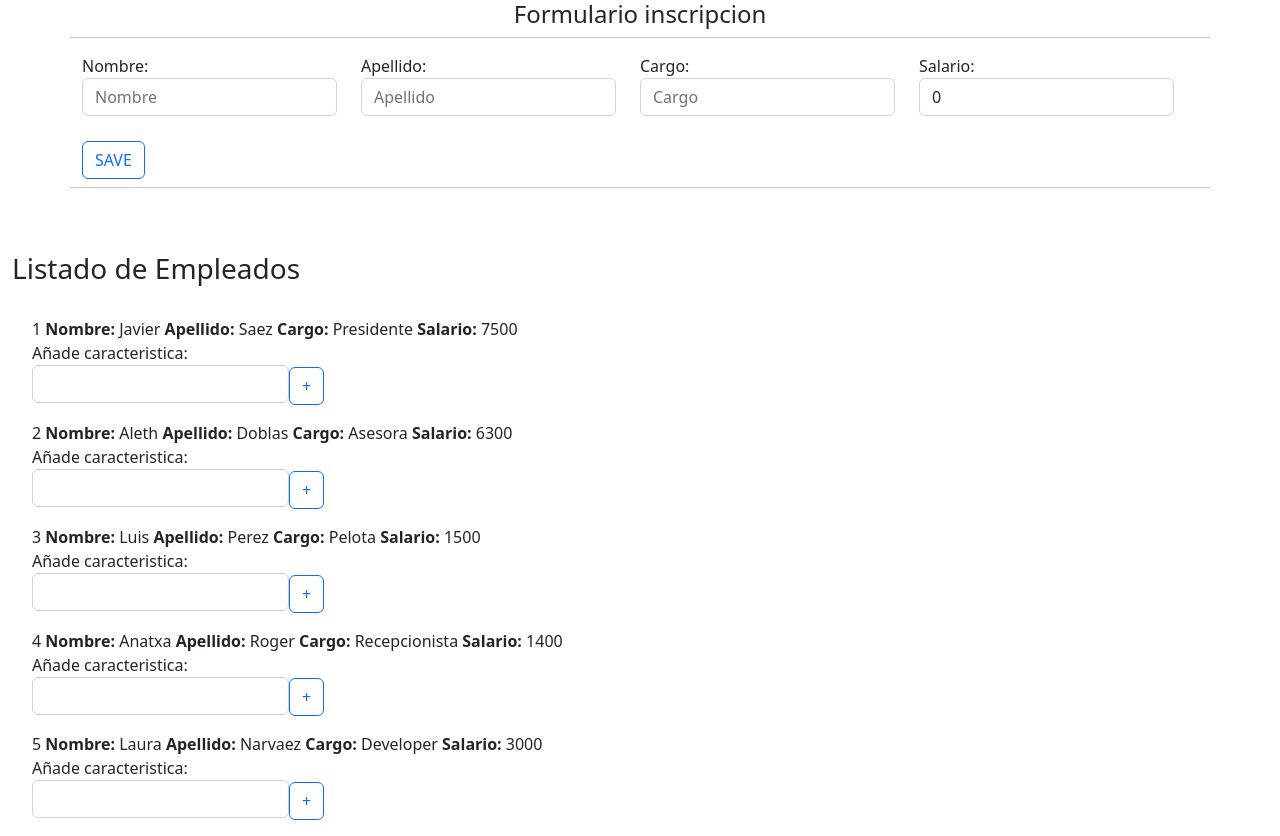
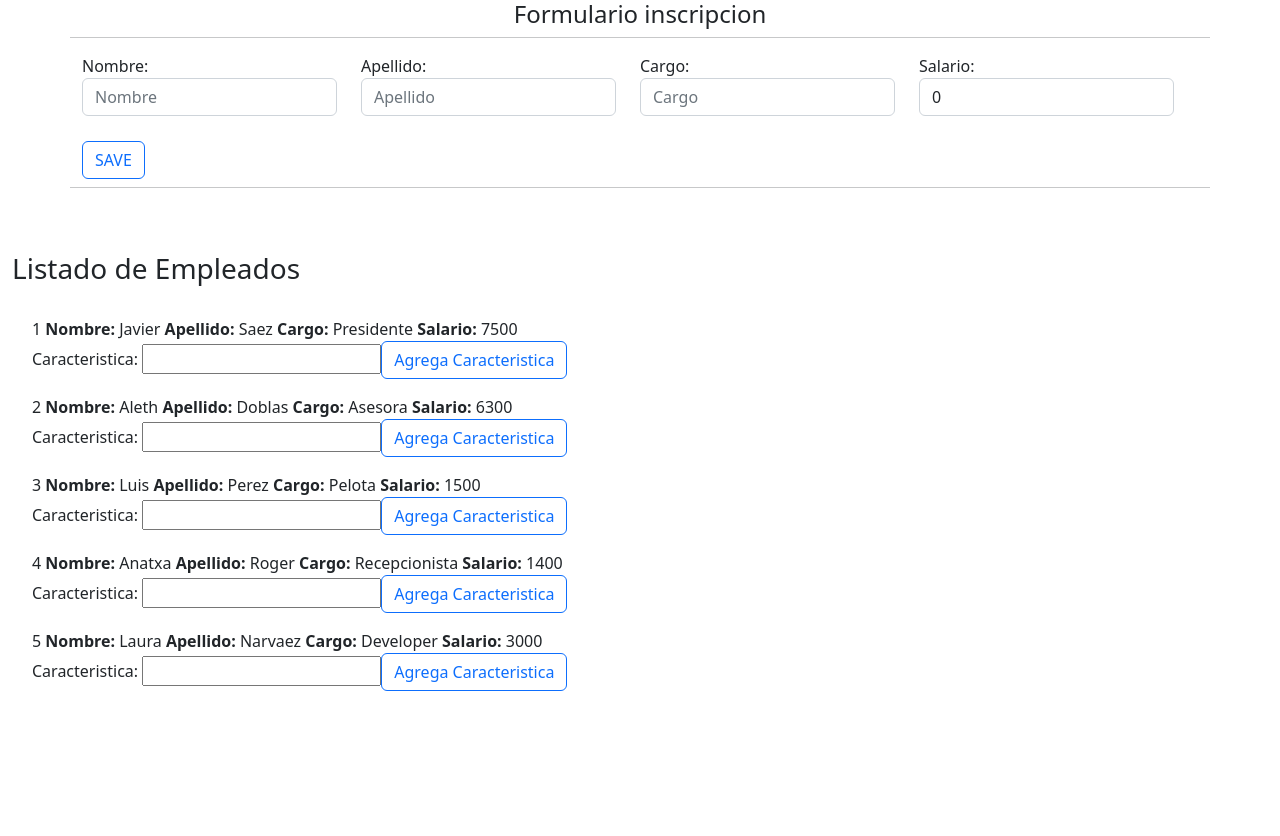
Before and after one commit to JavierSaezGarcia/ng-app-empleados, an Angular app: page / in a window 1280 px wide. After the commit the page ends 800 px from the top, so only its background shows below. Built offline with nearby package versions, Linux system fonts and the light colour scheme.

Commit message:
servicios 1

```diff
--- a/src/app/app.component.ts
+++ b/src/app/app.component.ts
@@ -1,5 +1,6 @@
 import { Component } from '@angular/core';
 import { Empleado } from './empleado.model';
+import { ServicioEmpleadosService } from './servicio-empleados.service';
 
 @Component({
   selector: 'app-root',
@@ -9,6 +10,8 @@ import { Empleado } from './empleado.model';
 export class AppComponent {
   titulo = 'Listado de Empleados';
   formulario = 'Formulario inscripcion';
+
+  constructor(private miServicio:ServicioEmpleadosService){}
 
   empleados:Empleado[] = [
     new Empleado("Javier","Saez","Presidente",7500),
@@ -21,6 +24,7 @@ export class AppComponent {
 
   agregarEmpleado(){
     let miEmpleado= new Empleado(this.cuadroNombre, this.cuadroApellido, this.cuadroCargo, this.cuadroSalario);
+    this.miServicio.muestraMensaje("Nombre del empleado: " + miEmpleado.nombre + "\nApellido: " + miEmpleado.apellido + "\nCargo: " + miEmpleado.cargo + "\nSalario: " + miEmpleado.salario)
     this.empleados.push(miEmpleado); // metodo push para agregar al array
   }
 
--- a/src/app/app.module.ts
+++ b/src/app/app.module.ts
@@ -5,6 +5,7 @@ import { BrowserModule } from '@angular/platform-browser';
 import { AppComponent } from './app.component';
 import { EmpleadoHijoComponentComponent } from './empleado-hijo-component/empleado-hijo-component.component';
 import { CaracteristicasEmpleadoComponentComponent } from './caracteristicas-empleado-component/caracteristicas-empleado-component.component';
+import { ServicioEmpleadosService } from './servicio-empleados.service';
 
 @NgModule({
   declarations: [
@@ -16,7 +17,7 @@ import { CaracteristicasEmpleadoComponentComponent } from './caracteristicas-emp
     BrowserModule,
     FormsModule
   ],
-  providers: [],
+  providers: [ServicioEmpleadosService],
   bootstrap: [AppComponent]
 })
 export class AppModule { }
--- a/src/app/caracteristicas-empleado-component/caracteristicas-empleado-component.component.html
+++ b/src/app/caracteristicas-empleado-component/caracteristicas-empleado-component.component.html
@@ -1,3 +1,2 @@
-<label for="pepe">Añade caracteristica:
-<input class="form-control input-sm" type="text" id="pepe"  #nuevaCaracteristica></label>
-<button class="btn btn-outline-primary"  (click)="addCaracteristica(nuevaCaracteristica.value)">+</button>
+<label for="pepe">Caracteristica: <input class="" type="text" id="pepe"  #nuevaCaracteristica></label>
+<button class="btn btn-outline-primary"  (click)="addCaracteristica(nuevaCaracteristica.value)">Agrega Caracteristica</button>
--- a/src/app/caracteristicas-empleado-component/caracteristicas-empleado-component.component.ts
+++ b/src/app/caracteristicas-empleado-component/caracteristicas-empleado-component.component.ts
@@ -1,4 +1,5 @@
 import { Component, EventEmitter, OnInit, Output } from '@angular/core';
+import { ServicioEmpleadosService } from '../servicio-empleados.service';
 
 @Component({
   selector: 'app-caracteristicas-empleado-component',
@@ -9,11 +10,13 @@ export class CaracteristicasEmpleadoComponentComponent implements OnInit {
 
   @Output() caracteristicasEmpleado = new EventEmitter<string>();
 
+  constructor(private miServicio:ServicioEmpleadosService){}
+
   addCaracteristica(value:string){
+    this.miServicio.muestraMensaje(value);
     this.caracteristicasEmpleado.emit(value);
   }
 
-  constructor() { }
 
   ngOnInit(): void {
   }
--- /dev/null
+++ b/src/app/servicio-empleados.service.ts
@@ -0,0 +1,13 @@
+import { Injectable } from '@angular/core';
+
+@Injectable({
+  providedIn: 'root'
+})
+export class ServicioEmpleadosService {
+
+  constructor() { }
+
+  muestraMensaje(mensaje:string){
+    alert(mensaje);
+  }
+}
```
Also changed, not shown: 1 other file (tests, documents, lock files or other folders).
